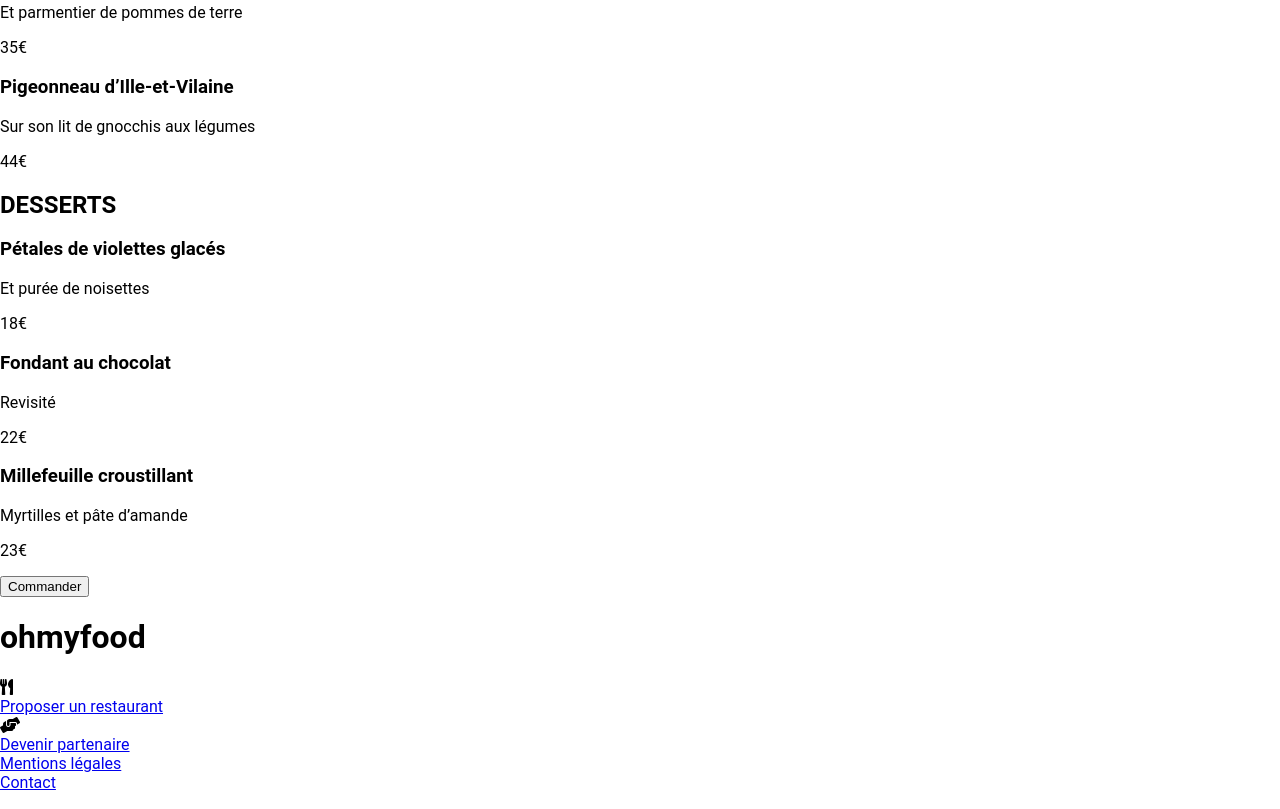
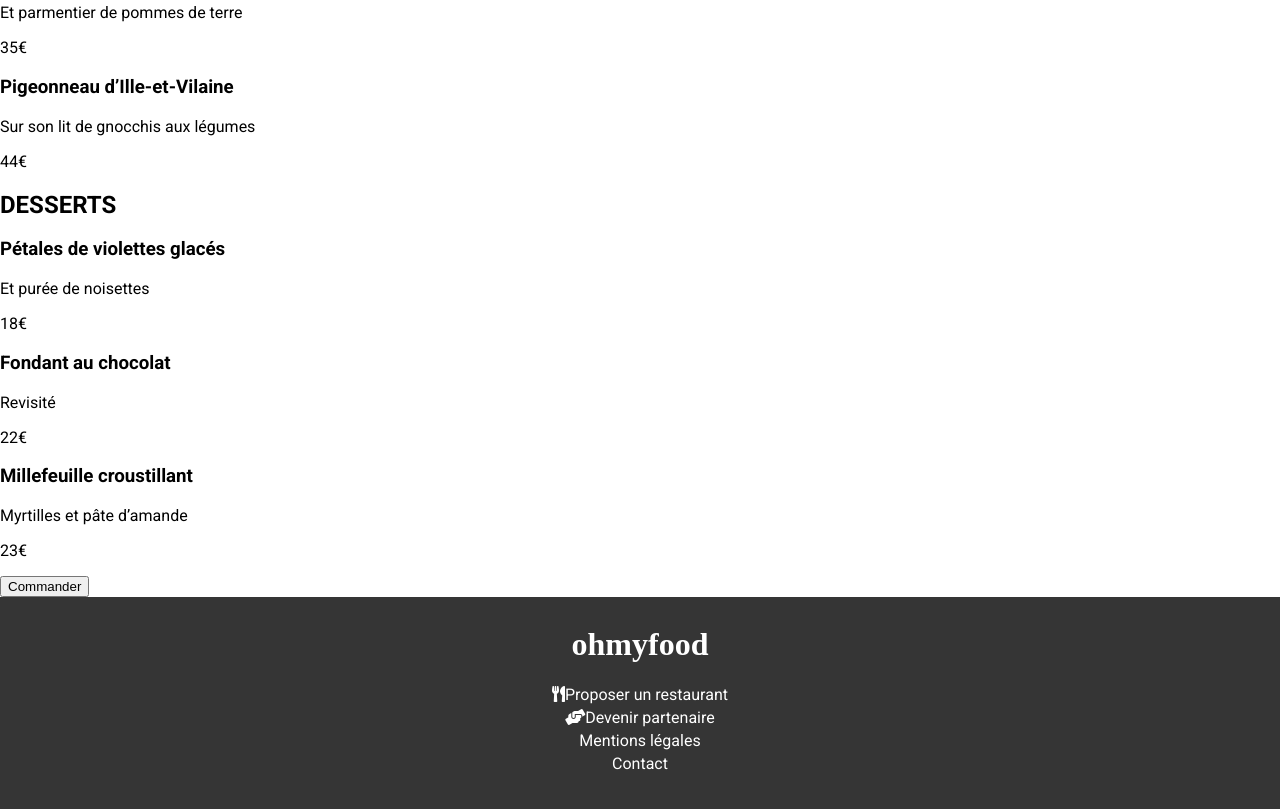
Before and after one commit to yanncoadour/CoadourYann_3_13042021, a website: page pages/alafrancaise.html in a window 1280 px wide. Shown: the part 3427-4236 px from the top of the page. Drawn offline with Linux system fonts and the light colour scheme; a web font is replaced by a local one.

Commit message:
footer ok

```diff
--- a/pages/alafrancaise.html
+++ b/pages/alafrancaise.html
@@ -6,6 +6,10 @@
         <title>OhMyFood</title>
         <link rel="stylesheet" href="../public/css/style.css">
         <link rel="stylesheet" href="../fontawesome-free-5.15.2-web/css/all.css">
+        <link rel="preconnect" href="https://fonts.gstatic.com">
+        <link href="https://fonts.googleapis.com/css2?family=Shrikhand&display=swap" rel="stylesheet">
+        <link rel="preconnect" href="https://fonts.gstatic.com">
+        <link href="https://fonts.googleapis.com/css2?family=Roboto:ital,wght@0,100;0,300;0,400;0,500;0,700;0,900;1,100;1,300;1,400;1,500;1,700;1,900&family=Shrikhand&display=swap" rel="stylesheet">
     </head>
 
     <body>
@@ -157,34 +161,34 @@
                 <button>Commander</button>
             </div>
         </section>
-        <footer>
-            <div class="footer_Titre">
+        <footer class="footer">
+            <div class="footer__titre">
                 <h1>ohmyfood</h1>
             </div>
-            <div class="footer_menu">
-                <div class="footer_menu_ligne1">
-                    <div class="footer_menu_ligne1_icon">
+            <div class="footer__menu">
+                <div class="footer__menu__avecicon">
+                    <div>
                         <i class="fas fa-utensils"></i>
                     </div>
-                    <div class="footer_menu_ligne1_texte">
+                    <div>
                         <a href="#">Proposer un restaurant</a>
                     </div>
                 </div>
-                <div class="footer_menu_ligne2">
-                    <div class="footer_menu_ligne2_icon">
+                <div class="footer__menu__avecicon">
+                    <div>
                         <i class="fas fa-hands-helping"></i>
                     </div>
-                    <div class="footer_menu_ligne2_texte">
+                    <div>
                         <a href="#">Devenir partenaire</a>
                     </div>
                 </div>
-                <div class="footer_menu_ligne3">
-                    <div class="footer_menu_ligne1_texte">
+                <div class="footer__menu__sansicon">
+                    <div>
                         <a href="#">Mentions légales</a>
                     </div>
                 </div>
-                <div class="footer_menu_ligne4">
-                    <div class="footer_menu_ligne4_texte">
+                <div class="footer__menu__sansicon">
+                    <div>
                         <a href="#">Contact</a>
                     </div>
                 </div>
--- /dev/null
+++ b/sass/layout/_footer.scss
@@ -0,0 +1,25 @@
+.footer{
+    width: 100%;
+    background-color: $bg3;
+    color : white;
+    padding: 0.5em 0em 2em 0em;
+    &__titre{
+        font-family: $police-titre ;
+        text-align: center;
+    }
+    &__menu{
+        text-align: center;
+        a{
+            text-decoration: none;
+            color: white;
+        }
+        &__avecicon{
+            display: flex;
+            justify-content: center;
+            margin-bottom: 0.25em;
+        }
+        &__sansicon{
+            margin-bottom: 0.25em;
+        }
+    }
+}
--- a/sass/layout/_index.scss
+++ b/sass/layout/_index.scss
@@ -1,2 +1,3 @@
 @import 'header_accueil';
 @import 'header_restaurants';
+@import 'footer';
```
Also changed, not shown: index.html (+13 -13 lines), pages/lanoteenchantee.html (+17 -13 lines), pages/lapalettedugout.html (+17 -13 lines), pages/ledelicedessens.html (+17 -13 lines), public/css/style.css, 1 other file.
